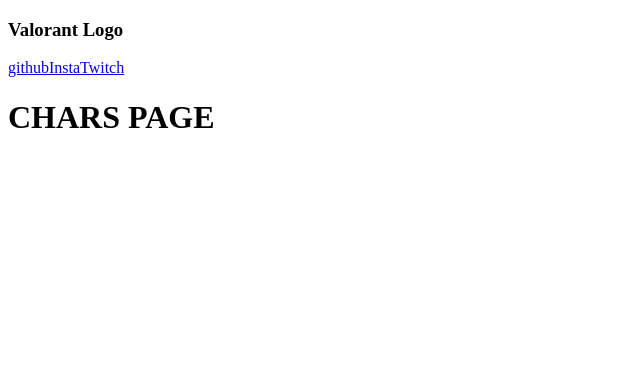
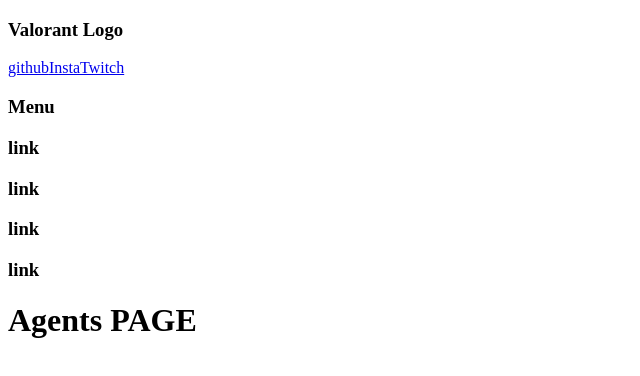
Before and after one commit to SoulPlayerZ/valorant, a React (Create React App) app: page / in a window 1280 px wide. Shown: the top 376 px of the page, without its empty margins (0-640 px from the left). Built offline with nearby package versions, Linux system fonts and the light colour scheme.

Commit message:
feat: Inicia Menu lateral "Finalizando" a estrutura inicial das paginas. PS> Chars alterado para Agents

```diff
--- a/src/App.js
+++ b/src/App.js
@@ -1,13 +1,12 @@
 import React from 'react';
 import { BrowserRouter, Routes, Route } from 'react-router-dom';
-
-import Chars from './pages/Chars';
+import Agents from './pages/Agents';
 
 function App() {
   return (
     <BrowserRouter>
       <Routes>
-        <Route path="/" element={<Chars />} />
+        <Route path="/" element={<Agents />} />
       </Routes>
     </BrowserRouter>
   );
--- /dev/null
+++ b/src/components/SideMenu.jsx
@@ -0,0 +1,15 @@
+function SideMenu () {
+  return (
+    <aside>
+      <nav>
+        <h1>Menu</h1>
+        <h3>link</h3>
+        <h3>link</h3>
+        <h3>link</h3>
+        <h3>link</h3>
+      </nav>
+    </aside>
+    )
+  }
+
+export default SideMenu;
--- /dev/null
+++ b/src/pages/Agents.jsx
@@ -0,0 +1,14 @@
+import Header from '../components/Header';
+import SideMenu from '../components/SideMenu';
+
+function Agents () {
+  return(
+    <div>
+      <Header />
+      <SideMenu />
+      <h1>Agents PAGE</h1>
+    </div>
+  )
+}
+
+export default Agents;
--- a/src/pages/Chars.jsx
+++ /dev/null
@@ -1,12 +0,0 @@
-import Header from '../components/Header';
-
-function Chars () {
-  return(
-    <div>
-      <Header />
-      <h1>CHARS PAGE</h1>
-    </div>
-  )
-}
-
-export default Chars;
```
